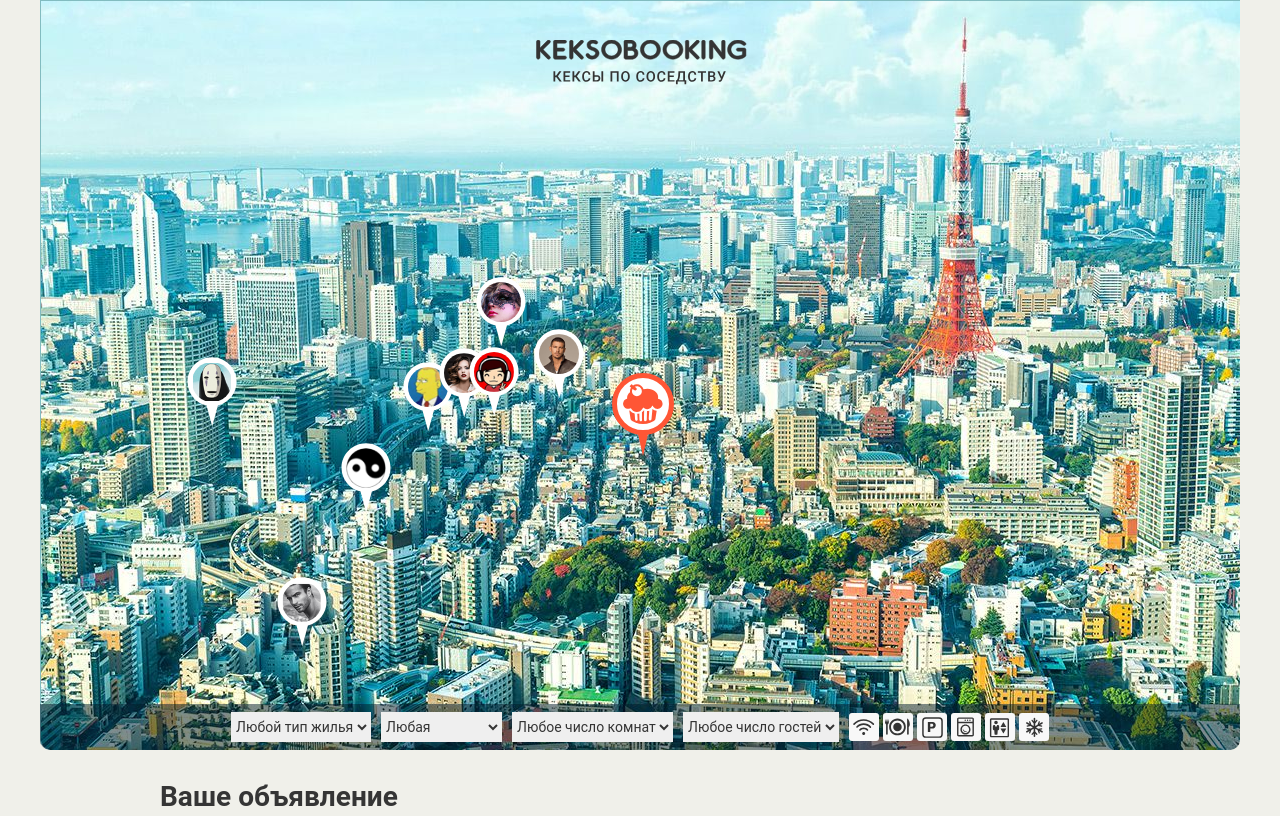
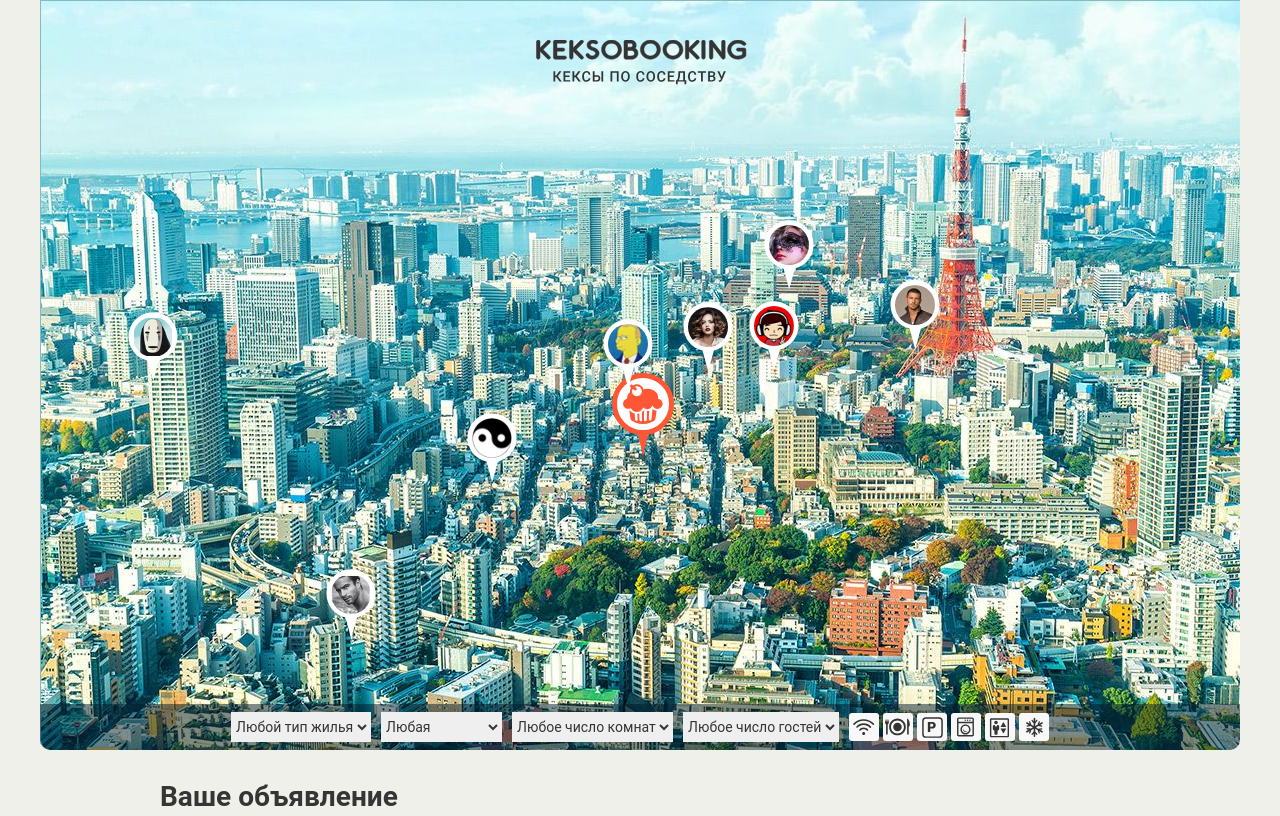
Before and after one commit to DrSaladin/833037-keksobooking-20, a website: page index.html in a window 1280 px wide. Shown: the top 816 px of the page. Drawn offline with Linux system fonts and the light colour scheme; files whose address does not match are found by name.

Commit message:
Fixed button, locationY and locationX

```diff
--- a/js/main.js
+++ b/js/main.js
@@ -49,8 +49,8 @@ var createCustomerList = function (quantity) {
       },
 
       location: {
-        xLocation: getRandomNumber(130, 630),
-        yLocation: getRandomNumber(200, 630),
+        xLocation: getRandomNumber(50, 1150),
+        yLocation: getRandomNumber(130, 630),
       },
 
     };
```
Also changed, not shown: index.html (+1 -3 lines).
